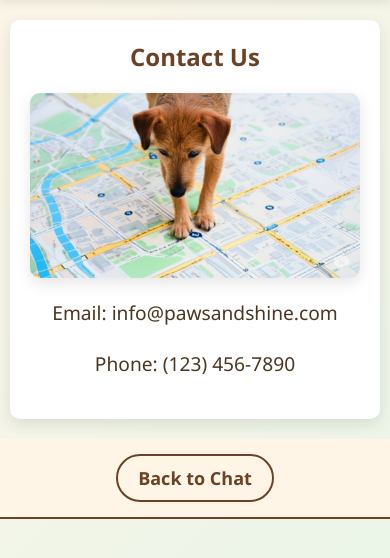
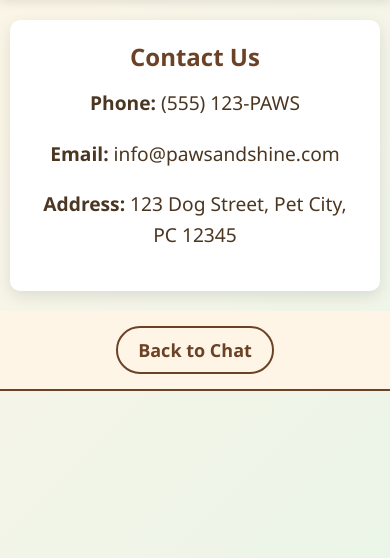
Before and after one commit to tano09/Chatbot-Template, a Flask app: page /contact in a window 390 px wide. Shown: the part 147-705 px from the top of the page. Run offline with Flask 3, Linux system fonts and the light colour scheme.

Commit message:
Update contact info and add AI note to README
Added a note indicating AI involvement to the README. Updated the contact page with new phone number, email formatting, and address details.

```diff
--- a/templates/contact.html
+++ b/templates/contact.html
@@ -14,9 +14,9 @@
     <div class="container">
         <div class="content">
             <h2>Contact Us</h2>
-            <img src="{{ url_for('static', filename='images/contact.jpg') }}" alt="Contact Us" class="responsive-image">
-            <p>Email: info@pawsandshine.com</p>
-            <p>Phone: (123) 456-7890</p>
+            <p><strong>Phone:</strong> (555) 123-PAWS</p>
+            <p><strong>Email:</strong> info@pawsandshine.com</p>
+            <p><strong>Address:</strong> 123 Dog Street, Pet City, PC 12345</p>
         </div>
     </div>
     <div class="navigation">
```
Also changed, not shown: README.md.
